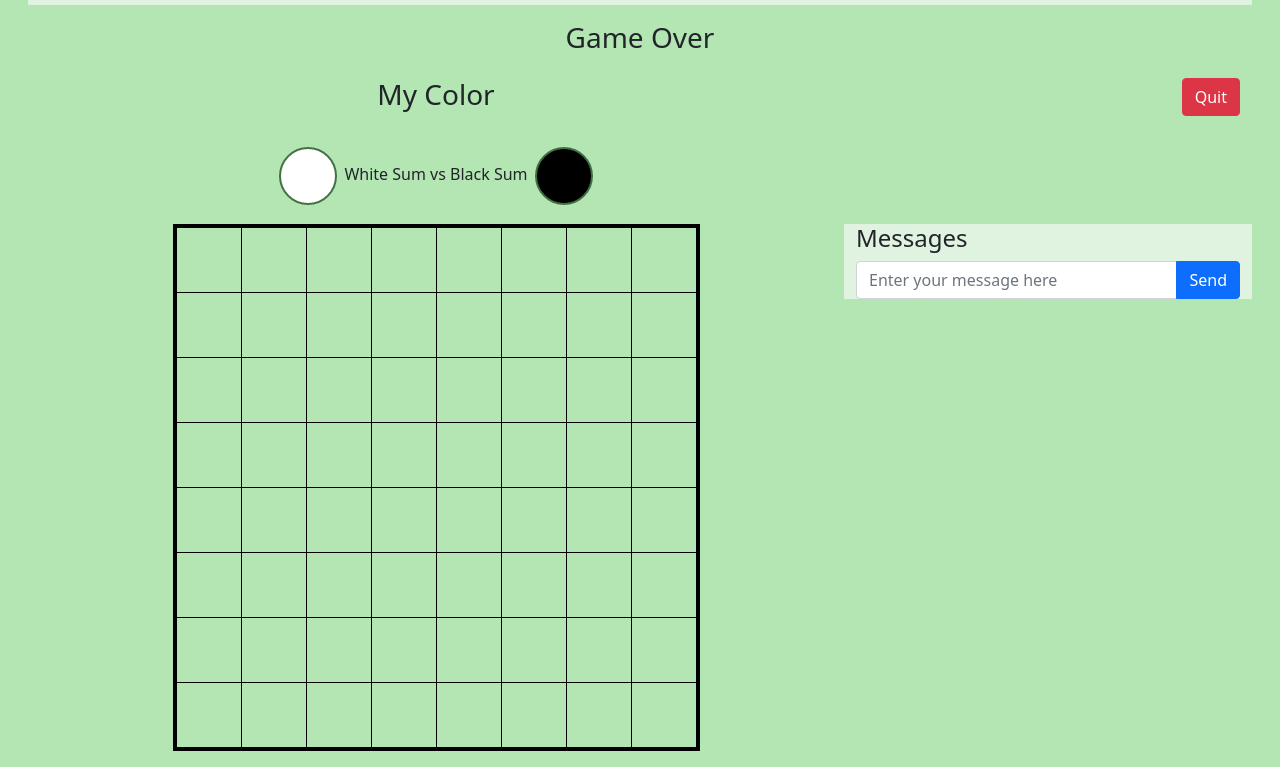
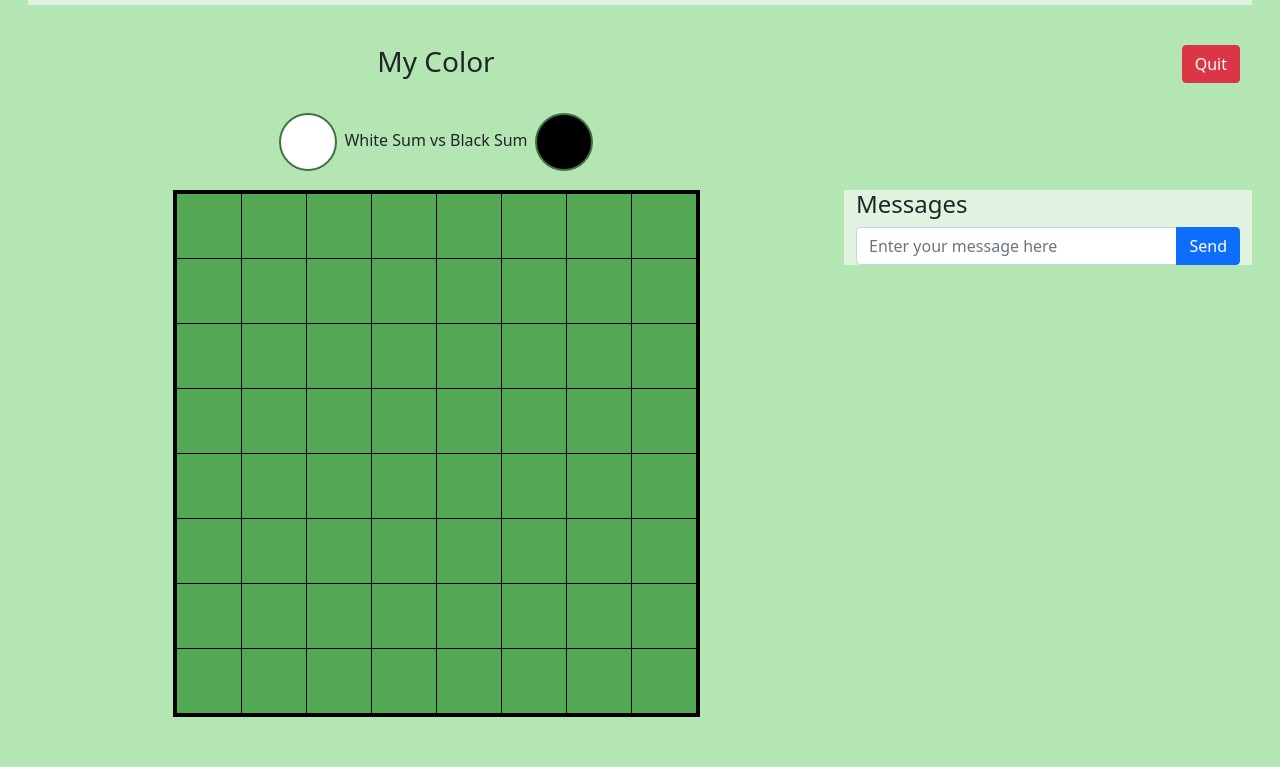
Before and after one commit to yusuf-amani/reversi-amani, a website: page public/game.html in a window 1280 px wide. Shown: the part 53-820 px from the top of the page. Drawn offline with nearby package versions, Linux system fonts and the light colour scheme; no server answers.

Commit message:
half way through week 10's content

```diff
--- a/public/assets/css/game.css
+++ b/public/assets/css/game.css
@@ -24,6 +24,7 @@ table#game_board{
 }
 
 table#game_board td{
+    background-color: rgb(83, 168, 83);
     border: 1px solid black;
     margin: 0px;
     padding: 0px;
--- a/public/game.html
+++ b/public/game.html
@@ -27,7 +27,7 @@
 
     <div class="row m-3">
       <div class="col text-center">
-        <h3 id = "game_over">Game Over</h3>
+        <h3 id = "game_over"></h3>
       </div>
     </div>
 
@@ -51,84 +51,84 @@
           <div class = "col-md-8 table-responsive">
             <table id = "game_board" class = "mx-auto w-auto">
               <tr>
-                <td id = "0_0"><img class = "img-fluid" src="assets/images/empty.gif" alt="error"/></td>
-                <td id = "0_1"><img class = "img-fluid" src="assets/images/empty.gif" alt="error"/></td>
-                <td id = "0_2"><img class = "img-fluid" src="assets/images/empty.gif" alt="error"/></td>
-                <td id = "0_3"><img class = "img-fluid" src="assets/images/empty.gif" alt="error"/></td>
-                <td id = "0_4"><img class = "img-fluid" src="assets/images/empty.gif" alt="error"/></td>
-                <td id = "0_5"><img class = "img-fluid" src="assets/images/empty.gif" alt="error"/></td>
-                <td id = "0_6"><img class = "img-fluid" src="assets/images/empty.gif" alt="error"/></td>
-                <td id = "0_7"><img class = "img-fluid" src="assets/images/empty.gif" alt="error"/></td>
+                <td id = "0_0"><img class = "img-fluid" src="assets/images/empty.gif" alt="empty"/></td>
+                <td id = "0_1"><img class = "img-fluid" src="assets/images/empty.gif" alt="empty"/></td>
+                <td id = "0_2"><img class = "img-fluid" src="assets/images/empty.gif" alt="empty"/></td>
+                <td id = "0_3"><img class = "img-fluid" src="assets/images/empty.gif" alt="empty"/></td>
+                <td id = "0_4"><img class = "img-fluid" src="assets/images/empty.gif" alt="empty"/></td>
+                <td id = "0_5"><img class = "img-fluid" src="assets/images/empty.gif" alt="empty"/></td>
+                <td id = "0_6"><img class = "img-fluid" src="assets/images/empty.gif" alt="empty"/></td>
+                <td id = "0_7"><img class = "img-fluid" src="assets/images/empty.gif" alt="empty"/></td>
               </tr>
               <tr>
-                <td id = "1_0"><img class = "img-fluid" src="assets/images/empty.gif" alt="error"/></td>
-                <td id = "1_1"><img class = "img-fluid" src="assets/images/empty.gif" alt="error"/></td>
-                <td id = "1_2"><img class = "img-fluid" src="assets/images/empty.gif" alt="error"/></td>
-                <td id = "1_3"><img class = "img-fluid" src="assets/images/empty.gif" alt="error"/></td>
-                <td id = "1_4"><img class = "img-fluid" src="assets/images/empty.gif" alt="error"/></td>
-                <td id = "1_5"><img class = "img-fluid" src="assets/images/empty.gif" alt="error"/></td>
-                <td id = "1_6"><img class = "img-fluid" src="assets/images/empty.gif" alt="error"/></td>
-                <td id = "1_7"><img class = "img-fluid" src="assets/images/empty.gif" alt="error"/></td>
+                <td id = "1_0"><img class = "img-fluid" src="assets/images/empty.gif" alt="empty"/></td>
+                <td id = "1_1"><img class = "img-fluid" src="assets/images/empty.gif" alt="empty"/></td>
+                <td id = "1_2"><img class = "img-fluid" src="assets/images/empty.gif" alt="empty"/></td>
+                <td id = "1_3"><img class = "img-fluid" src="assets/images/empty.gif" alt="empty"/></td>
+                <td id = "1_4"><img class = "img-fluid" src="assets/images/empty.gif" alt="empty"/></td>
+                <td id = "1_5"><img class = "img-fluid" src="assets/images/empty.gif" alt="empty"/></td>
+                <td id = "1_6"><img class = "img-fluid" src="assets/images/empty.gif" alt="empty"/></td>
+                <td id = "1_7"><img class = "img-fluid" src="assets/images/empty.gif" alt="empty"/></td>
               </tr>
               <tr>
-                <td id = "2_0"><img class = "img-fluid" src="assets/images/empty.gif" alt="error"/></td>
-                <td id = "2_1"><img class = "img-fluid" src="assets/images/empty.gif" alt="error"/></td>
-                <td id = "2_2"><img class = "img-fluid" src="assets/images/empty.gif" alt="error"/></td>
-                <td id = "2_3"><img class = "img-fluid" src="assets/images/empty.gif" alt="error"/></td>
-                <td id = "2_4"><img class = "img-fluid" src="assets/images/empty.gif" alt="error"/></td>
-                <td id = "2_5"><img class = "img-fluid" src="assets/images/empty.gif" alt="error"/></td>
-                <td id = "2_6"><img class = "img-fluid" src="assets/images/empty.gif" alt="error"/></td>
-                <td id = "2_7"><img class = "img-fluid" src="assets/images/empty.gif" alt="error"/></td>
+                <td id = "2_0"><img class = "img-fluid" src="assets/images/empty.gif" alt="empty"/></td>
+                <td id = "2_1"><img class = "img-fluid" src="assets/images/empty.gif" alt="empty"/></td>
+                <td id = "2_2"><img class = "img-fluid" src="assets/images/empty.gif" alt="empty"/></td>
+                <td id = "2_3"><img class = "img-fluid" src="assets/images/empty.gif" alt="empty"/></td>
+                <td id = "2_4"><img class = "img-fluid" src="assets/images/empty.gif" alt="empty"/></td>
+                <td id = "2_5"><img class = "img-fluid" src="assets/images/empty.gif" alt="empty"/></td>
+                <td id = "2_6"><img class = "img-fluid" src="assets/images/empty.gif" alt="empty"/></td>
+                <td id = "2_7"><img class = "img-fluid" src="assets/images/empty.gif" alt="empty"/></td>
               </tr>
               <tr>
-                <td id = "3_0"><img class = "img-fluid" src="assets/images/empty.gif" alt="error"/></td>
-                <td id = "3_1"><img class = "img-fluid" src="assets/images/empty.gif" alt="error"/></td>
-                <td id = "3_2"><img class = "img-fluid" src="assets/images/empty.gif" alt="error"/></td>
-                <td id = "3_3"><img class = "img-fluid" src="assets/images/empty.gif" alt="error"/></td>
-                <td id = "3_4"><img class = "img-fluid" src="assets/images/empty.gif" alt="error"/></td>
-                <td id = "3_5"><img class = "img-fluid" src="assets/images/empty.gif" alt="error"/></td>
-                <td id = "3_6"><img class = "img-fluid" src="assets/images/empty.gif" alt="error"/></td>
-                <td id = "3_7"><img class = "img-fluid" src="assets/images/empty.gif" alt="error"/></td>
+                <td id = "3_0"><img class = "img-fluid" src="assets/images/empty.gif" alt="empty"/></td>
+                <td id = "3_1"><img class = "img-fluid" src="assets/images/empty.gif" alt="empty"/></td>
+                <td id = "3_2"><img class = "img-fluid" src="assets/images/empty.gif" alt="empty"/></td>
+                <td id = "3_3"><img class = "img-fluid" src="assets/images/empty.gif" alt="empty"/></td>
+                <td id = "3_4"><img class = "img-fluid" src="assets/images/empty.gif" alt="empty"/></td>
+                <td id = "3_5"><img class = "img-fluid" src="assets/images/empty.gif" alt="empty"/></td>
+                <td id = "3_6"><img class = "img-fluid" src="assets/images/empty.gif" alt="empty"/></td>
+                <td id = "3_7"><img class = "img-fluid" src="assets/images/empty.gif" alt="empty"/></td>
               </tr>
               <tr>
-                <td id = "4_0"><img class = "img-fluid" src="assets/images/empty.gif" alt="error"/></td>
-                <td id = "4_1"><img class = "img-fluid" src="assets/images/empty.gif" alt="error"/></td>
-                <td id = "4_2"><img class = "img-fluid" src="assets/images/empty.gif" alt="error"/></td>
-                <td id = "4_3"><img class = "img-fluid" src="assets/images/empty.gif" alt="error"/></td>
-                <td id = "4_4"><img class = "img-fluid" src="assets/images/empty.gif" alt="error"/></td>
-                <td id = "4_5"><img class = "img-fluid" src="assets/images/empty.gif" alt="error"/></td>
-                <td id = "4_6"><img class = "img-fluid" src="assets/images/empty.gif" alt="error"/></td>
-                <td id = "4_7"><img class = "img-fluid" src="assets/images/empty.gif" alt="error"/></td>
+                <td id = "4_0"><img class = "img-fluid" src="assets/images/empty.gif" alt="empty"/></td>
+                <td id = "4_1"><img class = "img-fluid" src="assets/images/empty.gif" alt="empty"/></td>
+                <td id = "4_2"><img class = "img-fluid" src="assets/images/empty.gif" alt="empty"/></td>
+                <td id = "4_3"><img class = "img-fluid" src="assets/images/empty.gif" alt="empty"/></td>
+                <td id = "4_4"><img class = "img-fluid" src="assets/images/empty.gif" alt="empty"/></td>
+                <td id = "4_5"><img class = "img-fluid" src="assets/images/empty.gif" alt="empty"/></td>
+                <td id = "4_6"><img class = "img-fluid" src="assets/images/empty.gif" alt="empty"/></td>
+                <td id = "4_7"><img class = "img-fluid" src="assets/images/empty.gif" alt="empty"/></td>
               </tr>
               <tr>
-                <td id = "5_0"><img class = "img-fluid" src="assets/images/empty.gif" alt="error"/></td>
-                <td id = "5_1"><img class = "img-fluid" src="assets/images/empty.gif" alt="error"/></td>
-                <td id = "5_2"><img class = "img-fluid" src="assets/images/empty.gif" alt="error"/></td>
-                <td id = "5_3"><img class = "img-fluid" src="assets/images/empty.gif" alt="error"/></td>
-                <td id = "5_4"><img class = "img-fluid" src="assets/images/empty.gif" alt="error"/></td>
-                <td id = "5_5"><img class = "img-fluid" src="assets/images/empty.gif" alt="error"/></td>
-                <td id = "5_6"><img class = "img-fluid" src="assets/images/empty.gif" alt="error"/></td>
-                <td id = "5_7"><img class = "img-fluid" src="assets/images/empty.gif" alt="error"/></td>
+                <td id = "5_0"><img class = "img-fluid" src="assets/images/empty.gif" alt="empty"/></td>
+                <td id = "5_1"><img class = "img-fluid" src="assets/images/empty.gif" alt="empty"/></td>
+                <td id = "5_2"><img class = "img-fluid" src="assets/images/empty.gif" alt="empty"/></td>
+                <td id = "5_3"><img class = "img-fluid" src="assets/images/empty.gif" alt="empty"/></td>
+                <td id = "5_4"><img class = "img-fluid" src="assets/images/empty.gif" alt="empty"/></td>
+                <td id = "5_5"><img class = "img-fluid" src="assets/images/empty.gif" alt="empty"/></td>
+                <td id = "5_6"><img class = "img-fluid" src="assets/images/empty.gif" alt="empty"/></td>
+                <td id = "5_7"><img class = "img-fluid" src="assets/images/empty.gif" alt="empty"/></td>
               </tr>
               <tr>
-                <td id = "6_0"><img class = "img-fluid" src="assets/images/emptytransparent.gif" alt="error"/></td>
-                <td id = "6_1"><img class = "img-fluid" src="assets/images/empty.gif" alt="error"/></td>
-                <td id = "6_2"><img class = "img-fluid" src="assets/images/empty.gif" alt="error"/></td>
-                <td id = "6_3"><img class = "img-fluid" src="assets/images/empty.gif" alt="error"/></td>
-                <td id = "6_4"><img class = "img-fluid" src="assets/images/empty.gif" alt="error"/></td>
-                <td id = "6_5"><img class = "img-fluid" src="assets/images/empty.gif" alt="error"/></td>
-                <td id = "6_6"><img class = "img-fluid" src="assets/images/empty.gif" alt="error"/></td>
-                <td id = "6_7"><img class = "img-fluid" src="assets/images/empty.gif" alt="error"/></td>
+                <td id = "6_0"><img class = "img-fluid" src="assets/images/empty.gif" alt="empty"/></td>
+                <td id = "6_1"><img class = "img-fluid" src="assets/images/empty.gif" alt="empty"/></td>
+                <td id = "6_2"><img class = "img-fluid" src="assets/images/empty.gif" alt="empty"/></td>
+                <td id = "6_3"><img class = "img-fluid" src="assets/images/empty.gif" alt="empty"/></td>
+                <td id = "6_4"><img class = "img-fluid" src="assets/images/empty.gif" alt="empty"/></td>
+                <td id = "6_5"><img class = "img-fluid" src="assets/images/empty.gif" alt="empty"/></td>
+                <td id = "6_6"><img class = "img-fluid" src="assets/images/empty.gif" alt="empty"/></td>
+                <td id = "6_7"><img class = "img-fluid" src="assets/images/empty.gif" alt="empty"/></td>
               </tr>
               <tr>
-                <td id = "7_0"><img class = "img-fluid" src="assets/images/empty.gif" alt="error"/></td>
-                <td id = "7_1"><img class = "img-fluid" src="assets/images/empty.gif" alt="error"/></td>
-                <td id = "7_2"><img class = "img-fluid" src="assets/images/empty.gif" alt="error"/></td>
-                <td id = "7_3"><img class = "img-fluid" src="assets/images/empty.gif" alt="error"/></td>
-                <td id = "7_4"><img class = "img-fluid" src="assets/images/empty.gif" alt="error"/></td>
-                <td id = "7_5"><img class = "img-fluid" src="assets/images/empty.gif" alt="error"/></td>
-                <td id = "7_6"><img class = "img-fluid" src="assets/images/empty.gif" alt="error"/></td>
-                <td id = "7_7"><img class = "img-fluid" src="assets/images/empty.gif" alt="error"/></td>
+                <td id = "7_0"><img class = "img-fluid" src="assets/images/empty.gif" alt="empty"/></td>
+                <td id = "7_1"><img class = "img-fluid" src="assets/images/empty.gif" alt="empty"/></td>
+                <td id = "7_2"><img class = "img-fluid" src="assets/images/empty.gif" alt="empty"/></td>
+                <td id = "7_3"><img class = "img-fluid" src="assets/images/empty.gif" alt="empty"/></td>
+                <td id = "7_4"><img class = "img-fluid" src="assets/images/empty.gif" alt="empty"/></td>
+                <td id = "7_5"><img class = "img-fluid" src="assets/images/empty.gif" alt="empty"/></td>
+                <td id = "7_6"><img class = "img-fluid" src="assets/images/empty.gif" alt="empty"/></td>
+                <td id = "7_7"><img class = "img-fluid" src="assets/images/empty.gif" alt="empty"/></td>
               </tr>
 
             </table>
```
Also changed, not shown: public/assets/js/main.js (+27 -8 lines), server.js (+133 -3 lines).
